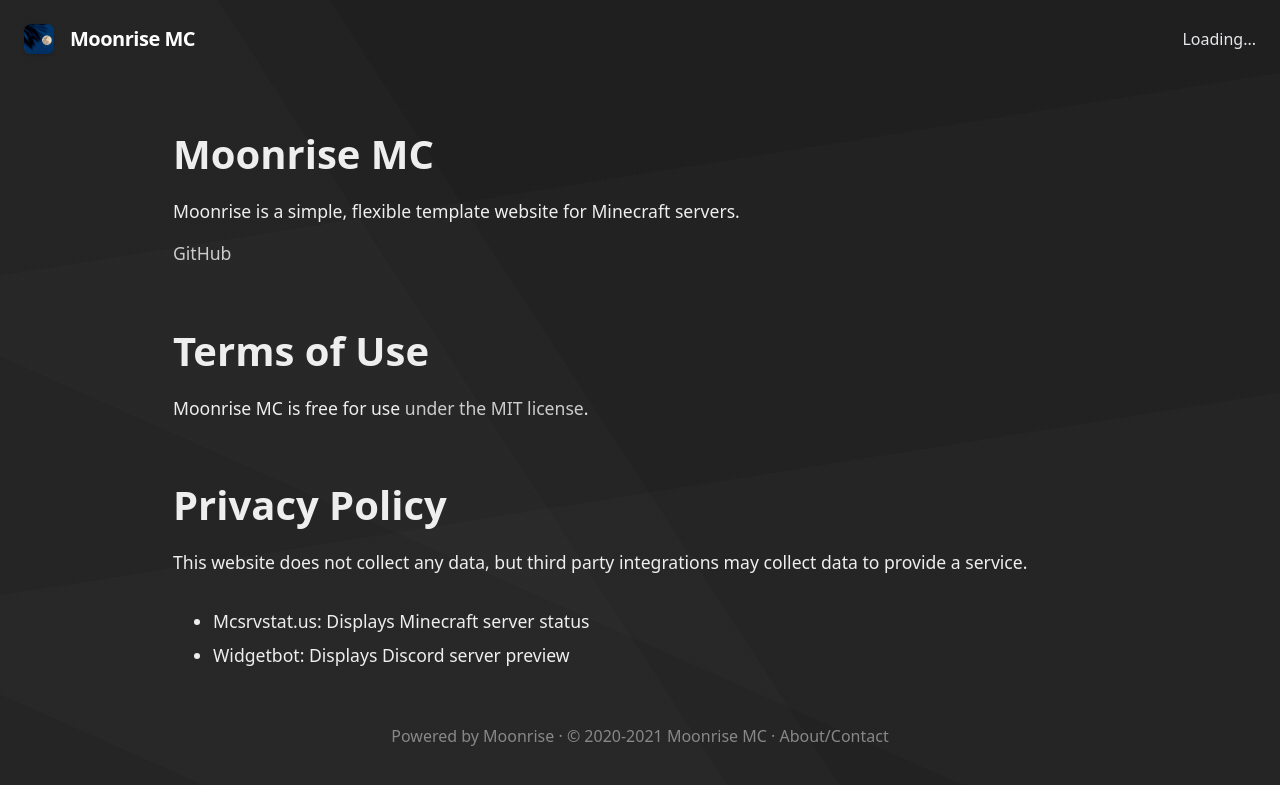
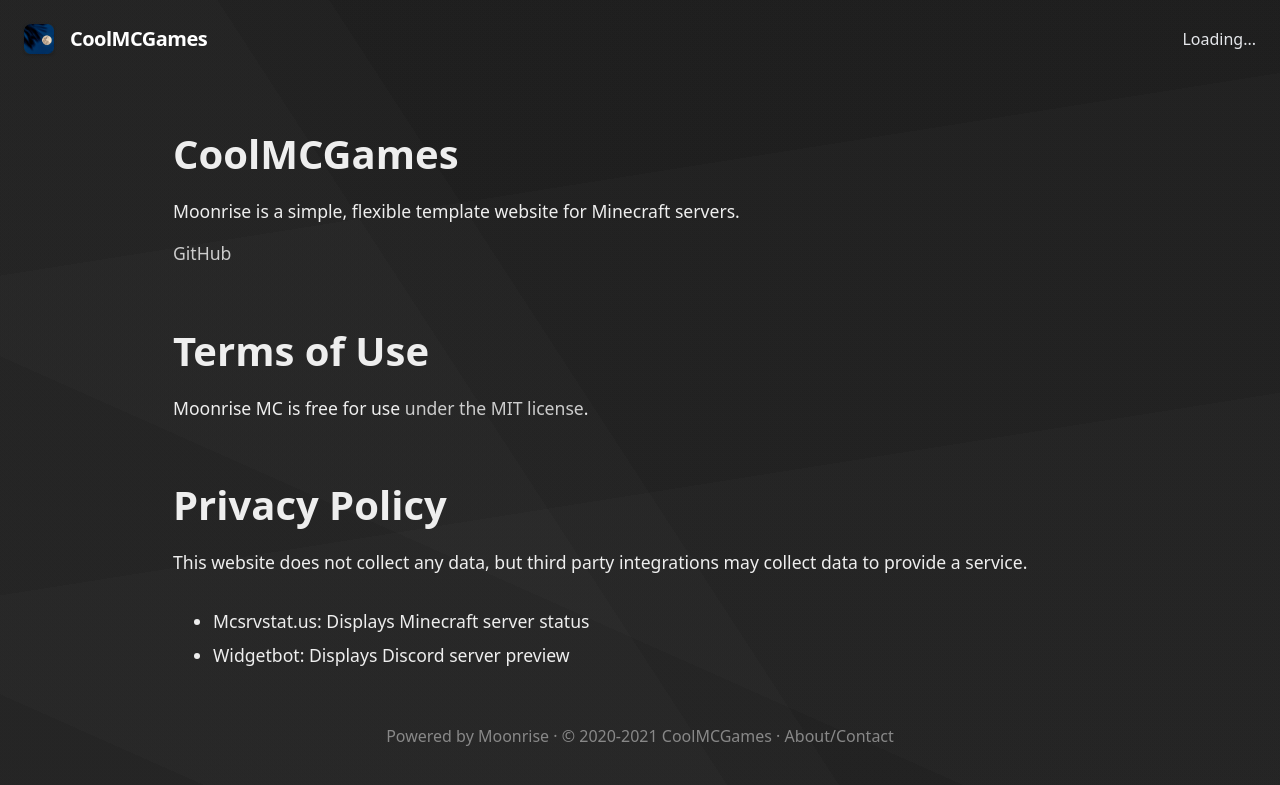
Before and after one commit to ARandomGuy69/coolmc, a Jekyll site: the page built from docs/about.md, in a window 1280 px wide. Shown: the top 785 px of the page. Built offline with Jekyll 4.4.1, drawn with Linux system fonts in a browser that asks for light colours; our own code applies the rules of GitHub Pages for plain Markdown files.

Commit message:
Update _config.yml

```diff
--- a/docs/_config.yml
+++ b/docs/_config.yml
@@ -1,8 +1,8 @@
 # Set this website's info
 # Change "coffeebank" to your GitHub username
 # Change "moonrise" to your repository name
-url: "https://coffeebank.github.io"
-baseurl: "/moonrise"
+url: "https://coolmcgames.xyz/"
+baseurl: "/"
 siteIcon: /media/android-chrome-192x192.png
 siteYear: 2020
 siteFooterlink: /about
@@ -11,16 +11,16 @@ showinSearchEngines: true
 
 
 # Set basic server info
-serverName: Moonrise MC
-serverDescription: A Minecraft server where we have lots of fun!
-serverIP: 31.41.59.26:5358
+serverName: CoolMCGames
+serverDescription: Our server network.
+serverIP: 147.135.64.159:25680
 useBedrockForOnlineStatus: false
 
 
 # Discord information
-discordInvite: https://discord.gg/minecraft
-discordServerID: 299881420891881473
-discordChannelID: 450428756855750666
+discordInvite: https://discord.gg/tAhEEymVeh
+discordServerID: 774501063557382155
+discordChannelID: 856858849096630292
 
 
 # # Navbar Links at the top of the page (uncomment "siteNav" to use)
```
